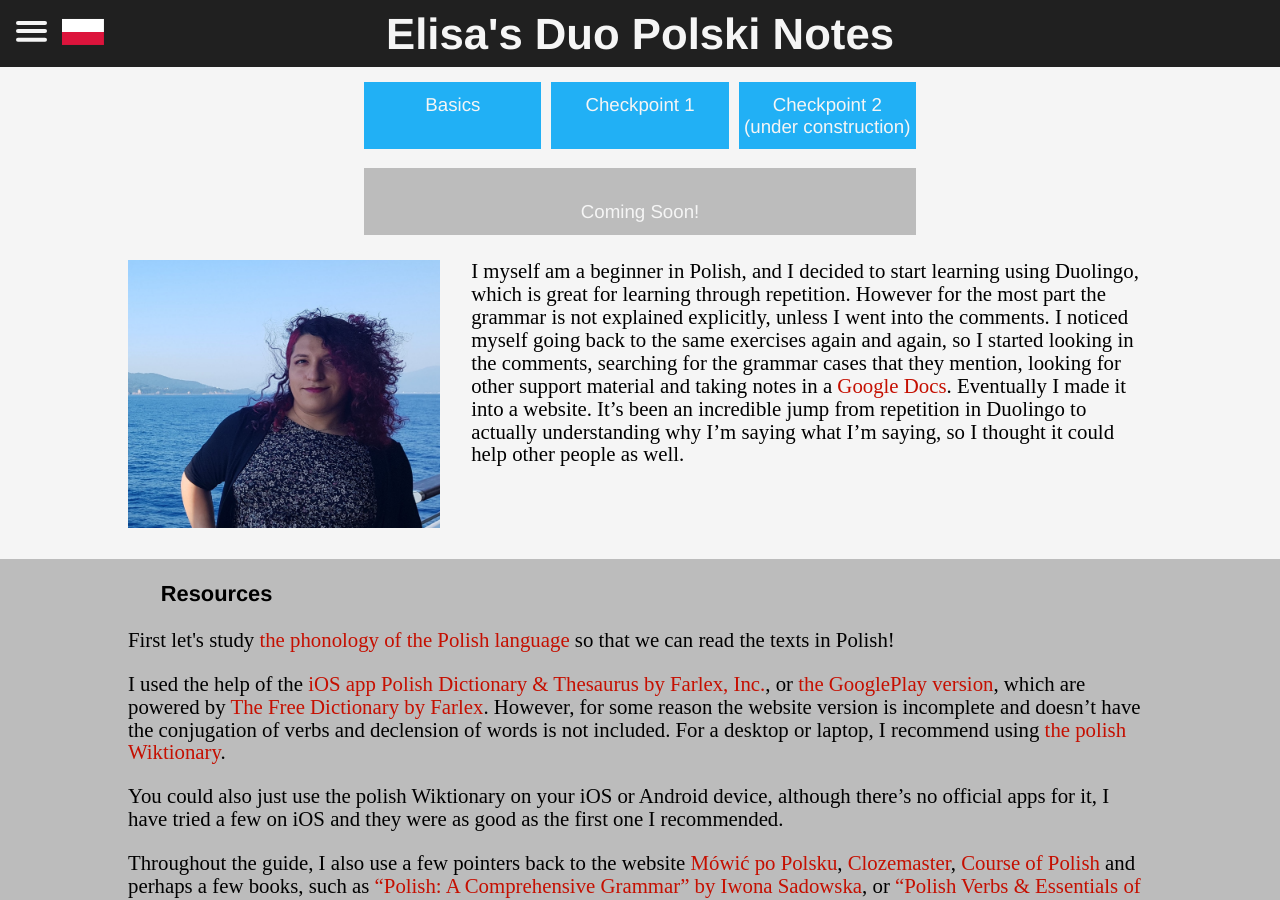
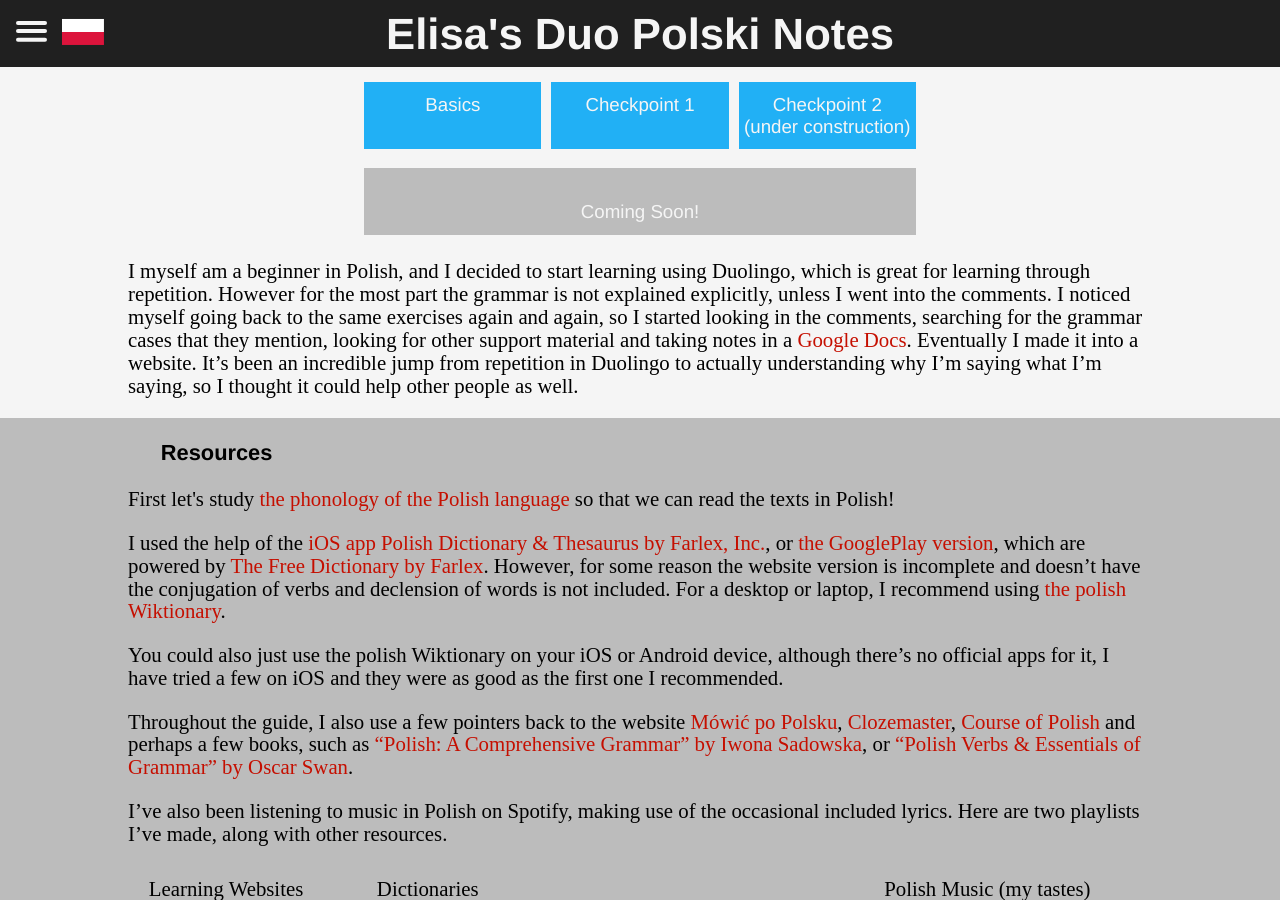
Before and after one commit to polski-duo-notes/polski-duo-notes.github.io, a Jekyll site: the page built from index.html, in a window 1280 px wide and 900 px high, scrolled down 516 px. Built offline with Jekyll 4.4.1, drawn with Linux system fonts in a browser that asks for light colours.

Commit message:
remove my picture

```diff
--- a/index.html
+++ b/index.html
@@ -35,9 +35,7 @@
     </div>
 
     <div class="regular">
-        <div style="display:inline">
-        <img id="about_img" src="/assets/about_selfies/20200827_075114_Sado_wind.jpg" alt="Elisa">
-        </div>
+
         <p>I myself am a beginner in Polish, and I decided to start learning using Duolingo, which is great for learning through repetition. However for the most part the grammar is not explained explicitly, unless I went into the comments. I noticed myself going back to the same exercises again and again, so I started looking in the comments, searching for the grammar cases that they mention, looking for other support material and taking notes in a <a href="https://docs.google.com/document/d/1-WEGni3sqwCeM5EgDXjLDKuamhUgZ2ePhFU48XKqFiM">Google Docs</a>. Eventually I made it into a website. It’s been an incredible jump from repetition in Duolingo to actually understanding why I’m saying what I’m saying, so I thought it could help other people as well.</p>
     </div>
 
```
